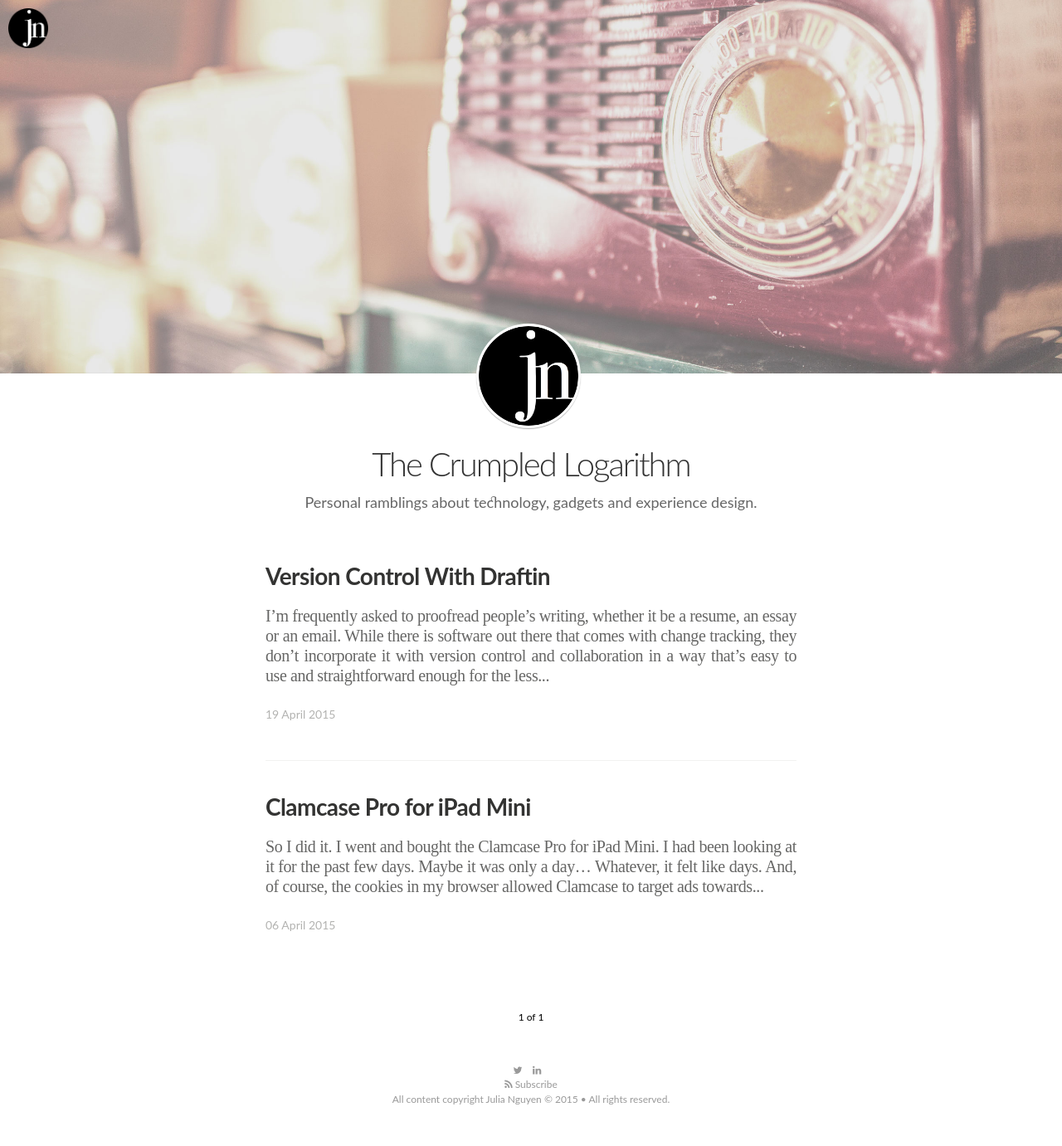
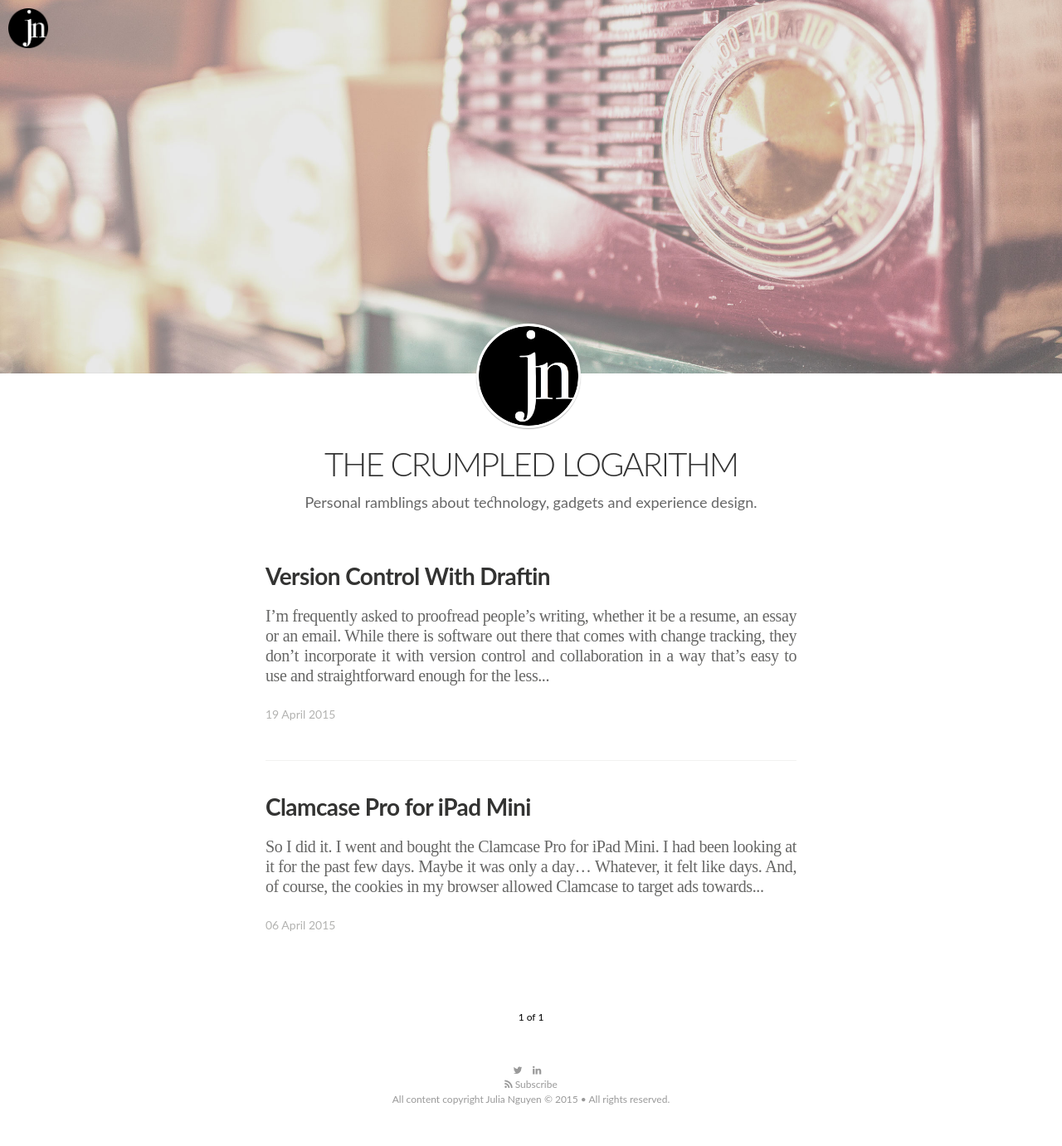
Before and after one commit to uxjulia/jekyll-blog, a Jekyll site: the page built from index.html, in a window 1280 px wide. Shown: the whole page at 83% size. Built offline with Jekyll 4.4.1, drawn with Linux system fonts in a browser that asks for light colours; nearby versions of some CDN libraries; some web fonts are replaced; Markdown is read by kramdown in place of the engine named in the settings; the list of posts is cut into pages by our own code; part of the change alters nothing that is shown.

```diff
--- a/_config.yml
+++ b/_config.yml
@@ -5,8 +5,7 @@ gems:
   - jemoji
 
 # Site settings
-source: /Users/Home/Dropbox/Jekyll/uxjulia
-title: "The Crumpled Logarithm"
+title: "THE CRUMPLED LOGARITHM"
 description: > # this means to ignore newlines until "email:"
    Personal ramblings about technology, gadgets and experience design.
 
```
